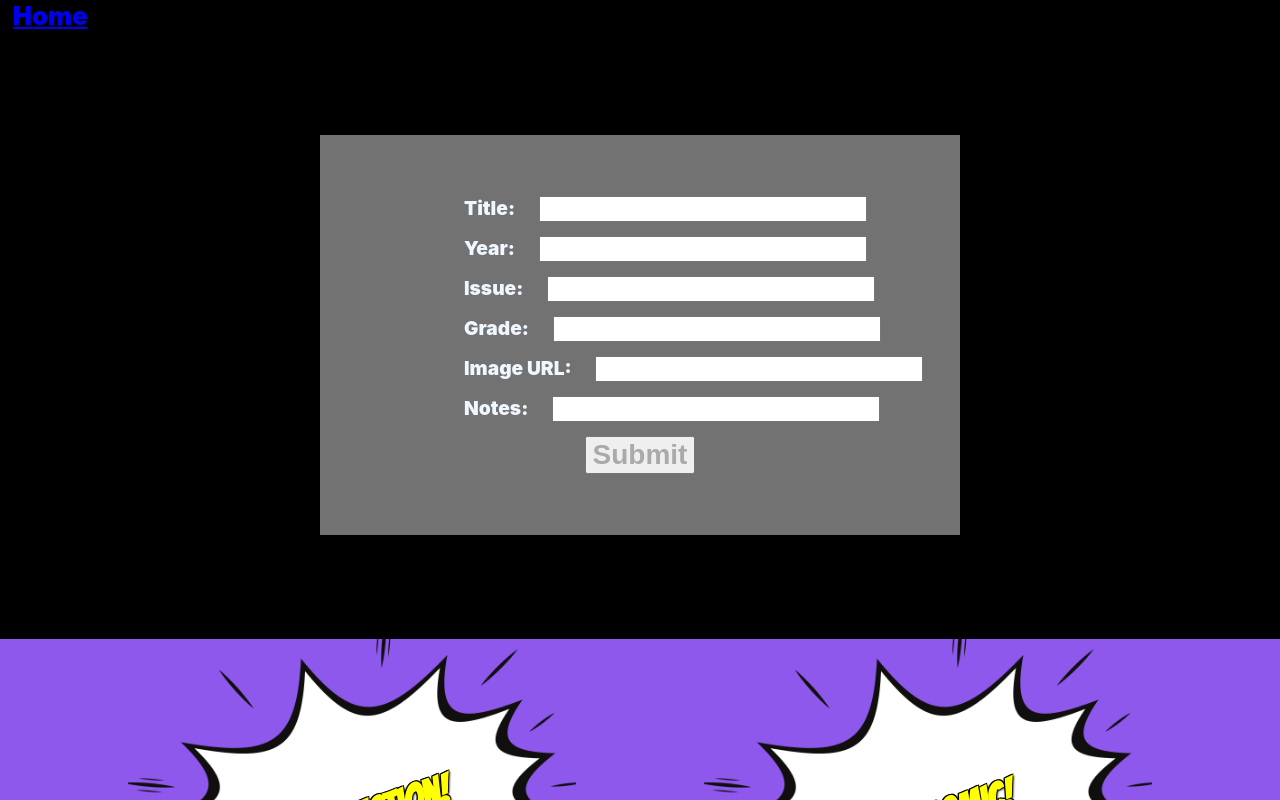
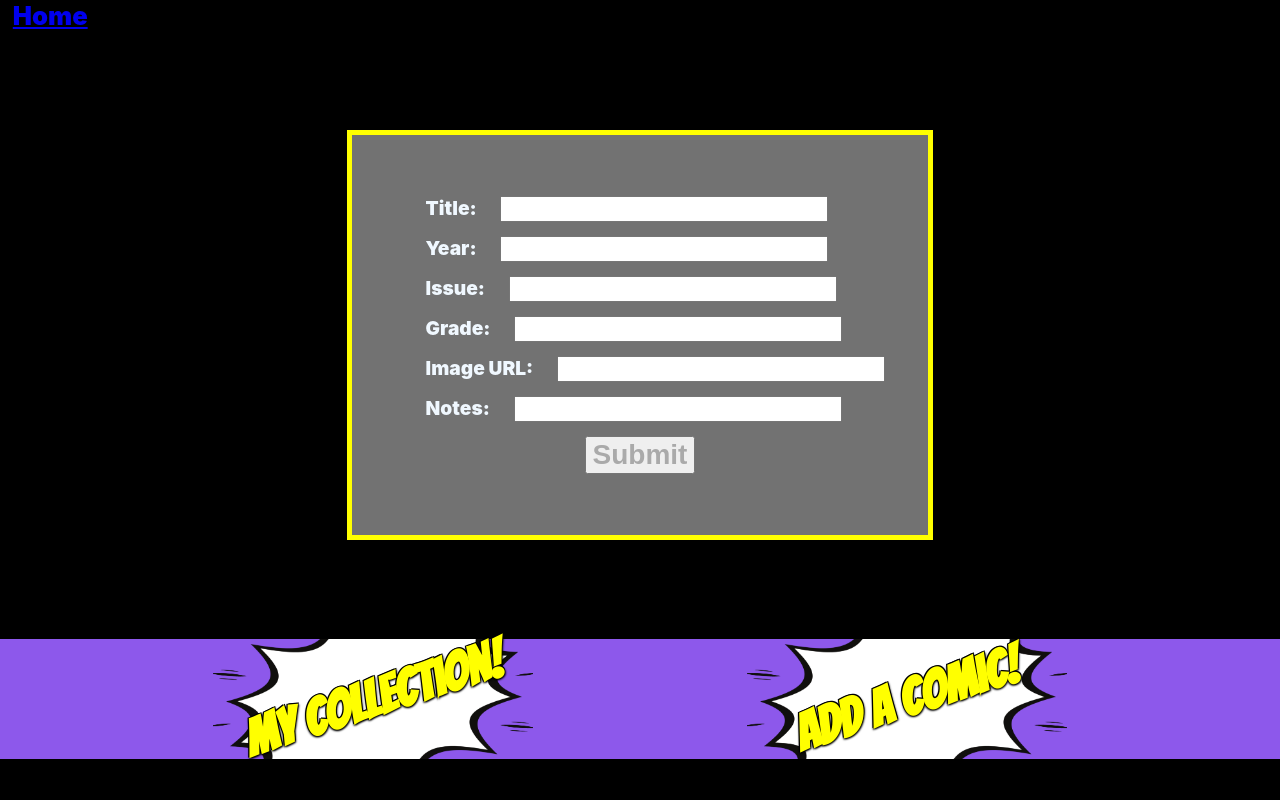
Before and after one commit to daniabee/Comic-Can, a React (Create React App) app: page /addComic in a window 1280 px wide. Shown: the top 800 px of the page. Built offline with nearby package versions, Linux system fonts and the light colour scheme; no server answers.

Commit message:
Add z index to nav bar and form edites

```diff
--- a/src/components/Form/Form.css
+++ b/src/components/Form/Form.css
@@ -11,13 +11,14 @@
   align-items: center;
   flex-direction: column;
   height: 50vh;
-  width: 50vw;
+  width: 45vw;
   background-color: rgb(114, 114, 114);
+  border: 5px solid yellow;
 }
 
 .option {
   height: 5vh;
-  width: 30vw;
+  width: 36vw;
 }
 
 label {
--- a/src/components/NavBar/NavBar.css
+++ b/src/components/NavBar/NavBar.css
@@ -3,12 +3,14 @@
   justify-content: space-evenly;
   align-items: center;
   background: rgb(141, 88, 235);
-  height: 45vh;
+  height: 15vh;
   width: 100vw;
   margin: 0;
   font-weight: 900;
-  font-size: 3vw;
-  font-family: 'Bangers', cursive;
+  font-size: 4vw;
+  font-family: "Bangers", cursive;
+  position: relative;
+  z-index: 1;
 }
 .my-collection-link,
 .add-comic-link {
@@ -31,7 +33,7 @@
   justify-content: center;
   align-items: center;
   height: 100%;
-  width: 35%;
+  width: 25%;
   background-image: url("../assets/comic_bang.png");
   background-position: center;
   background-size: cover;
```
